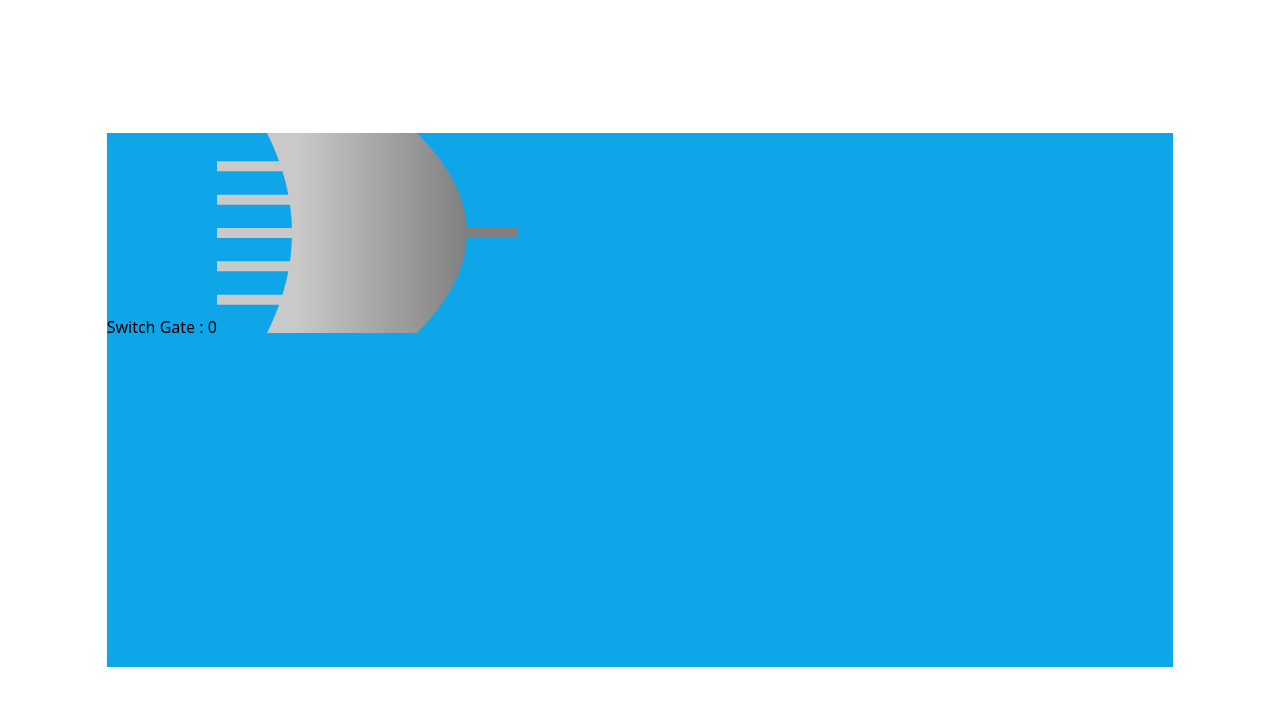
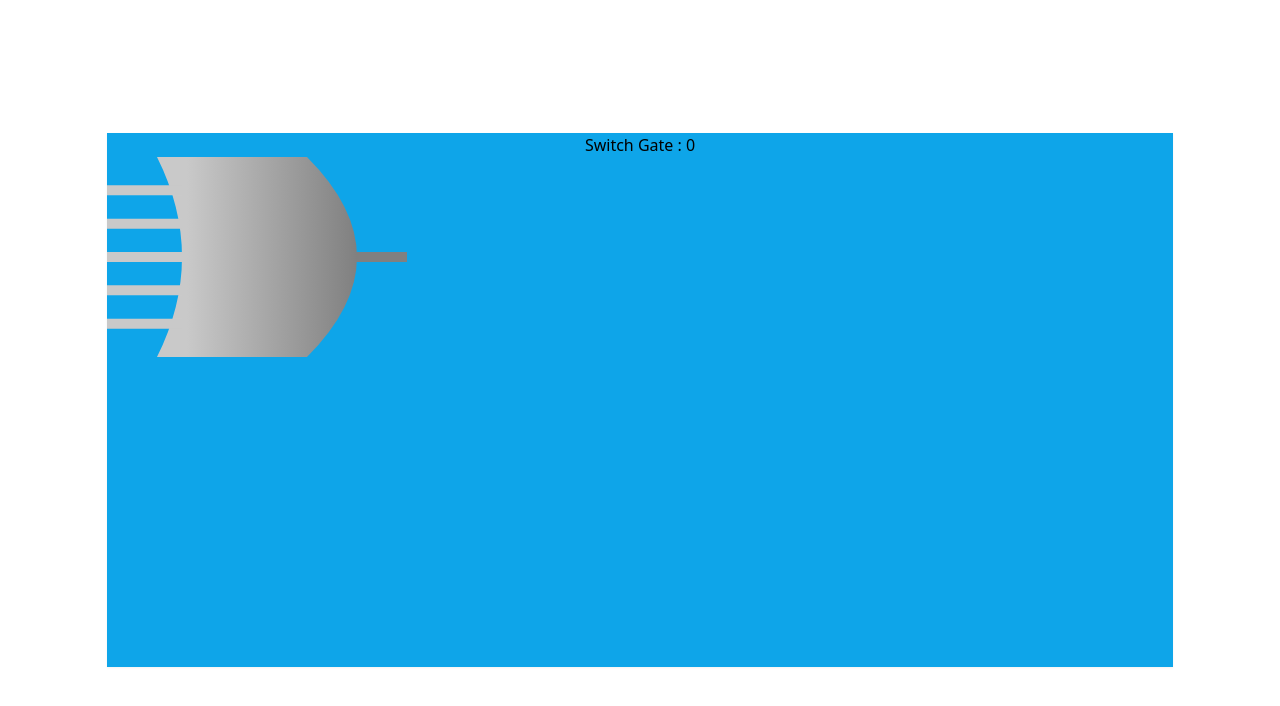
Before and after one commit to Luieitalian/Logic_Sim_Prototype, a React app: page / in a window 1280 px wide. Shown: the top 706 px of the page. Built offline with nearby package versions, Linux system fonts and the light colour scheme.

Commit message:
chore: update dir alias

```diff
--- a/src/components/Window.tsx
+++ b/src/components/Window.tsx
@@ -4,7 +4,7 @@ import SwitchGateComponent from "./SwitchGateComponent";
 
 const Window = () => {
     return (
-        <div className="w-5/6 drop-shadow-sm h-full bg-sky-500">
+        <div className="w-5/6 drop-shadow-sm h-full bg-sky-500 flex flex-col">
             <SwitchGateComponent />
             <ORGateComponent/>
         </div>
--- a/src/index.tsx
+++ b/src/index.tsx
@@ -1,6 +1,6 @@
 import { createRoot } from 'react-dom/client';
 import React, { StrictMode } from 'react'
-import Window from "./components/Window"
+import Window from "@/src/components/Window"
 import "@/src/style.css"
 
 const container = document.getElementById('window');
```
